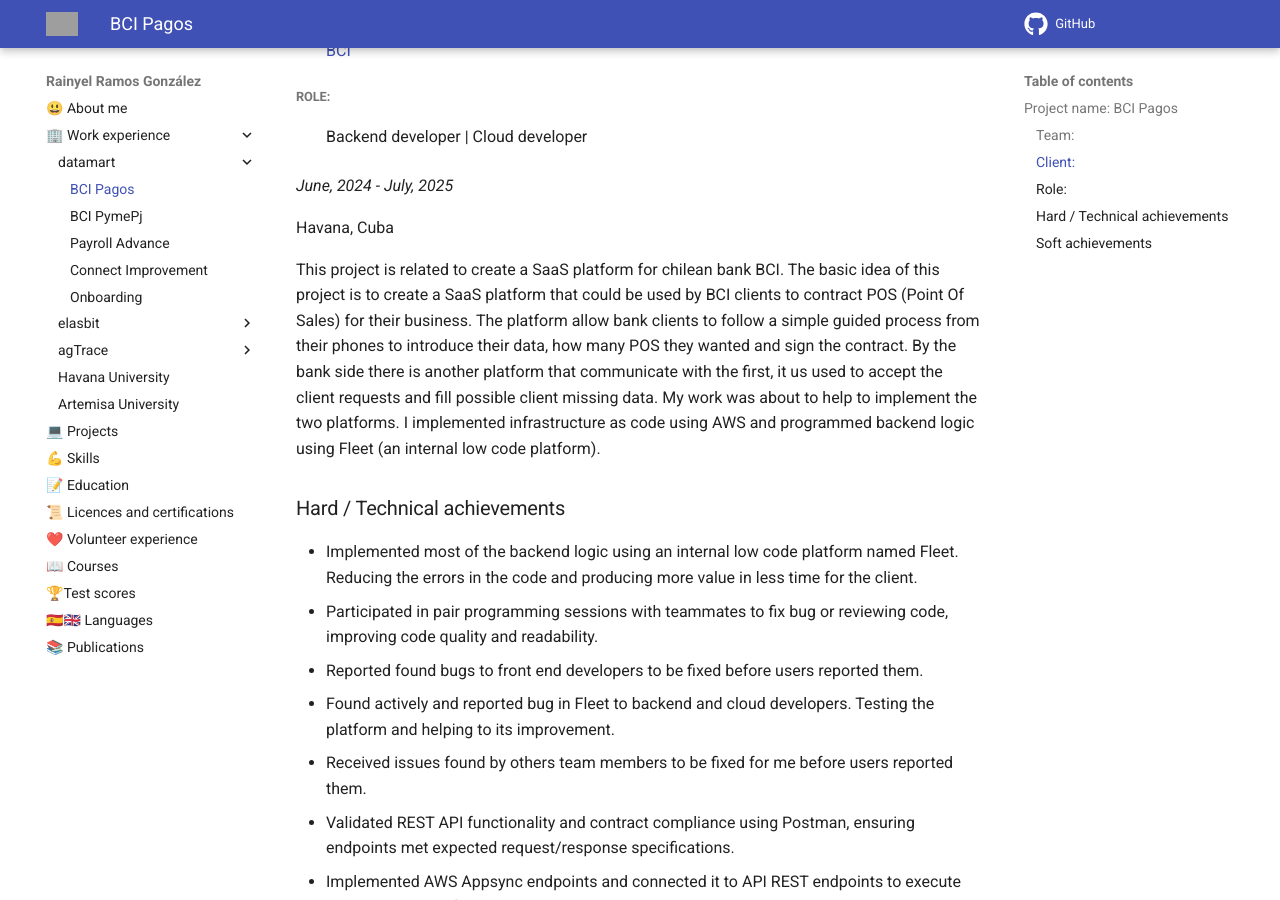
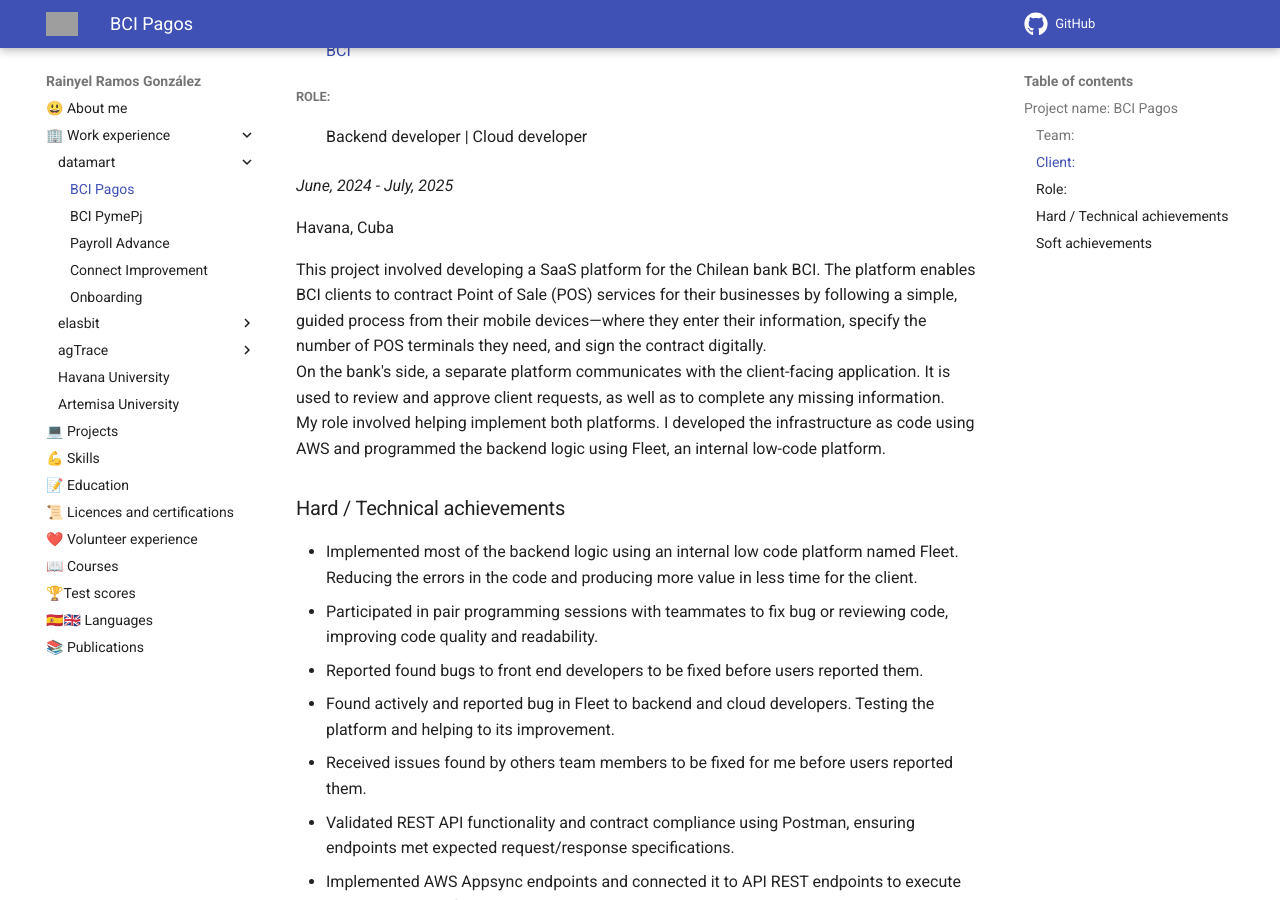
Before and after one commit to rayniel95/rayniel95.github.io, an MkDocs documentation site: the page built from docs/work_experience/datamart/bci_pagos.md, in a window 1280 px wide and 900 px high, scrolled down 357 px. Built offline with MkDocs 1.6.1 and Material for MkDocs 9.7.7, drawn with Linux system fonts in a browser that asks for light colours; grey boxes are pictures that could not be loaded.

Commit message:
docs(datamart): update BCI Pagos experience description

```diff
--- a/docs/work_experience/datamart/bci_pagos.md
+++ b/docs/work_experience/datamart/bci_pagos.md
@@ -17,7 +17,9 @@ Havana, Cuba
 
 <!-- who is the client, what the client have, what the client want, what i can do -->
 
-This project is related to create a SaaS platform for chilean bank BCI. The basic idea of this project is to create a SaaS platform that could be used by BCI clients to contract POS (Point Of Sales) for their business. The platform allow bank clients to follow a simple guided process from their phones to introduce their data, how many POS they wanted and sign the contract. By the bank side there is another platform that communicate with the first, it us used to accept the client requests and fill possible client missing data. My work was about to help to implement the two platforms. I implemented infrastructure as code using AWS and programmed backend logic using Fleet (an internal low code platform).
+This project involved developing a SaaS platform for the Chilean bank BCI. The platform enables BCI clients to contract Point of Sale (POS) services for their businesses by following a simple, guided process from their mobile devices—where they enter their information, specify the number of POS terminals they need, and sign the contract digitally.
+On the bank's side, a separate platform communicates with the client-facing application. It is used to review and approve client requests, as well as to complete any missing information.
+My role involved helping implement both platforms. I developed the infrastructure as code using AWS and programmed the backend logic using Fleet, an internal low-code platform.
 
 <!-- small description about the client and its requirements or problems, how I solve it -->
 ### Hard / Technical achievements
```
